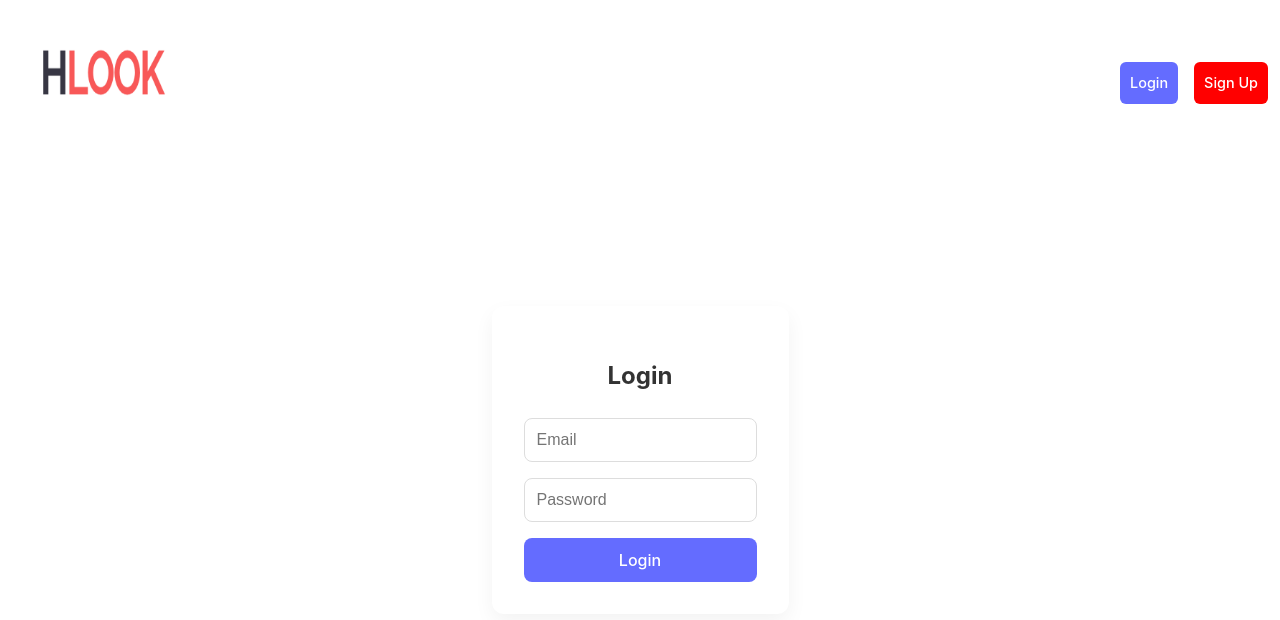
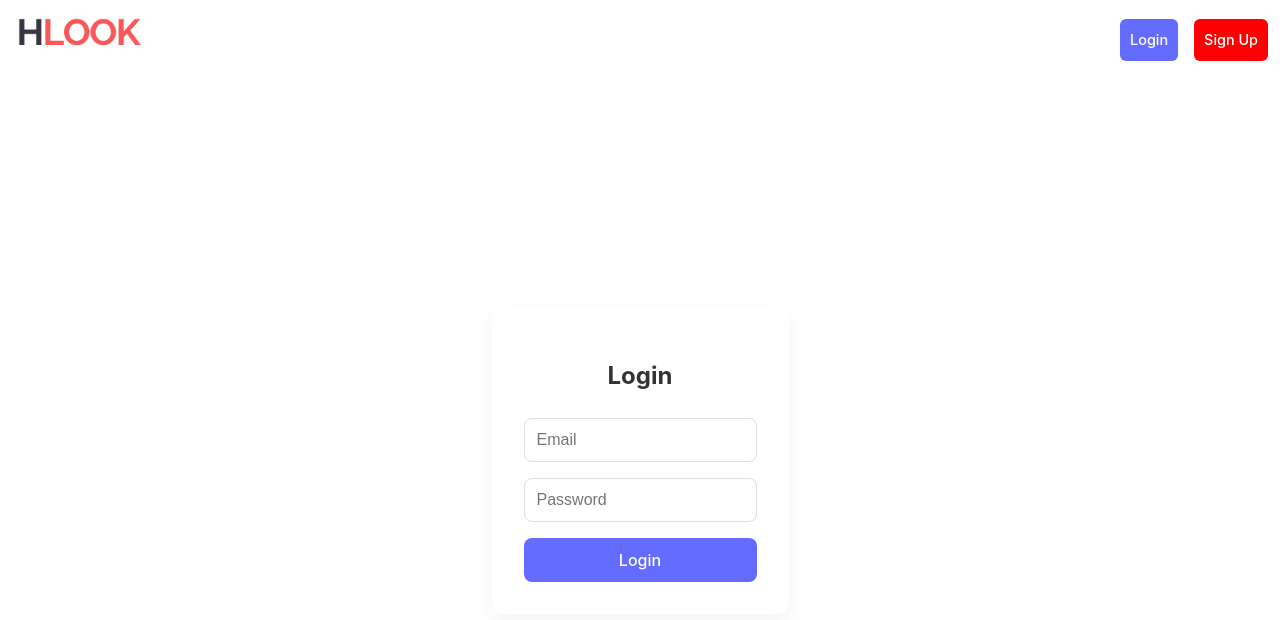
Before and after one commit to eediallo/deskeando, a React (Vite) app in the folder web/: page /login in a window 1280 px wide. Shown: the top 620 px of the page. Built offline with nearby package versions, Linux system fonts and the light colour scheme; no server answers.

Commit message:
style: remove unused logo styles and animations from App.css

```diff
--- a/web/src/App.css
+++ b/web/src/App.css
@@ -4,39 +4,3 @@
 	padding: 2rem;
 	text-align: center;
 }
-
-.logo {
-	height: 6em;
-	padding: 1.5em;
-	will-change: filter;
-	transition: filter 300ms;
-}
-.logo:hover {
-	filter: drop-shadow(0 0 2em #646cffaa);
-}
-.logo.react:hover {
-	filter: drop-shadow(0 0 2em #61dafbaa);
-}
-
-@keyframes logo-spin {
-	from {
-		transform: rotate(0deg);
-	}
-	to {
-		transform: rotate(360deg);
-	}
-}
-
-@media (prefers-reduced-motion: no-preference) {
-	a:nth-of-type(2) .logo {
-		animation: logo-spin infinite 20s linear;
-	}
-}
-
-.card {
-	padding: 2em;
-}
-
-.read-the-docs {
-	color: #888;
-}
```
